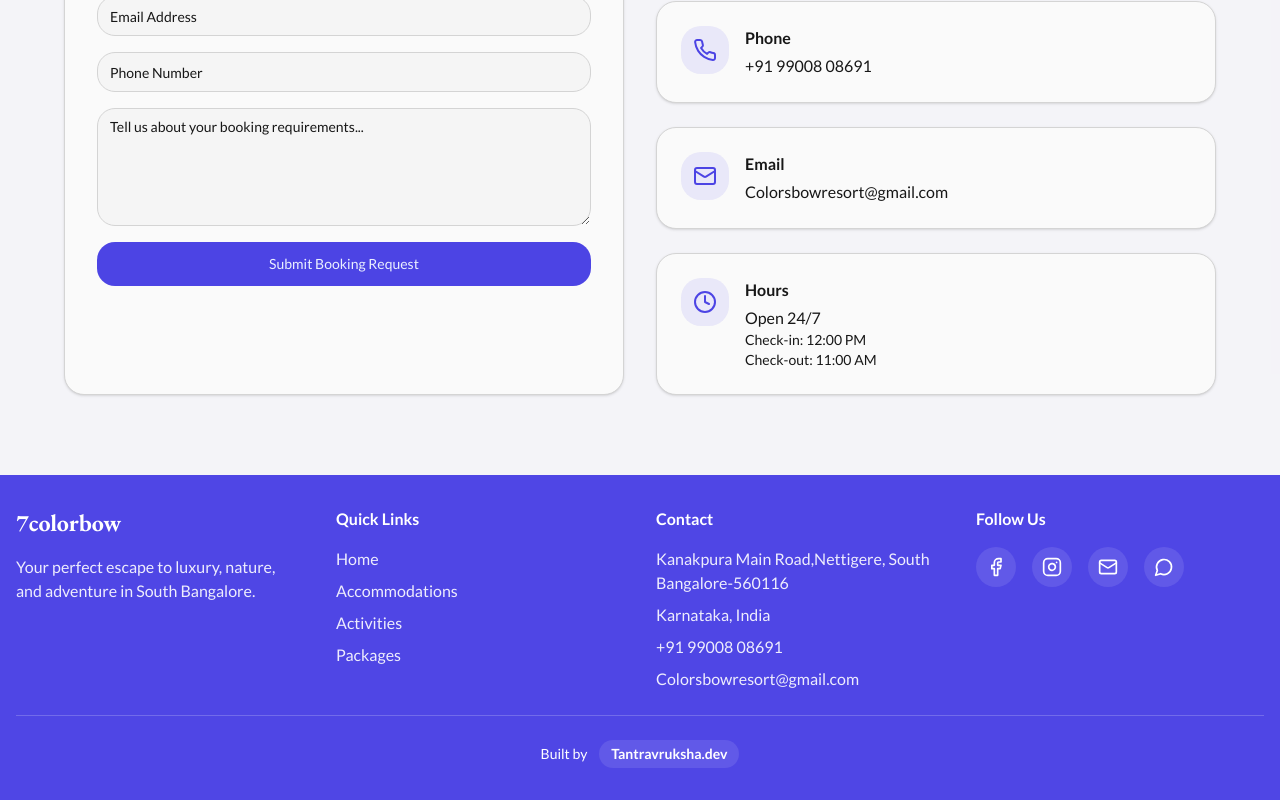
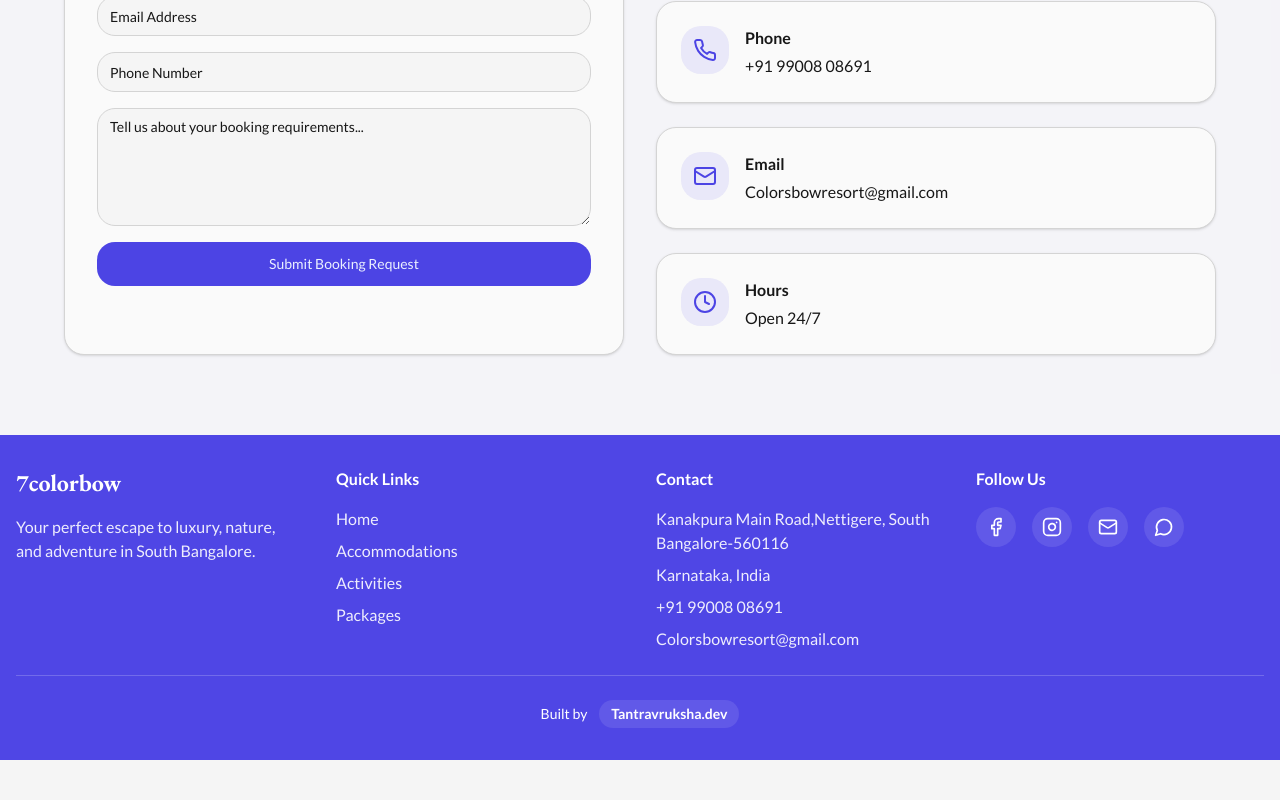
Before and after one commit to BMMrvce/rainbow-retreat-redesign-03226c6c, a React (Vite) app: page / in a window 1280 px wide. Shown: the part 4707-5507 px from the top of the page. After the commit the page ends 5467 px from the top, so only its background shows below. Built offline with nearby package versions, Linux system fonts and the light colour scheme; no server answers; the database is empty; the HTML template or start-up script is replaced by a standard one.

Commit message:
add updated hours

```diff
--- a/src/components/Contact.tsx
+++ b/src/components/Contact.tsx
@@ -173,8 +173,7 @@ export const Contact = () => {
                 <div>
                   <h4 className="font-semibold text-card-foreground mb-1">Hours</h4>
                   <p className="text-muted-foreground">Open 24/7</p>
-                  <p className="text-muted-foreground text-sm">Check-in: 12:00 PM</p>
-                  <p className="text-muted-foreground text-sm">Check-out: 11:00 AM</p>
+
                 </div>
               </div>
             </Card>
```
